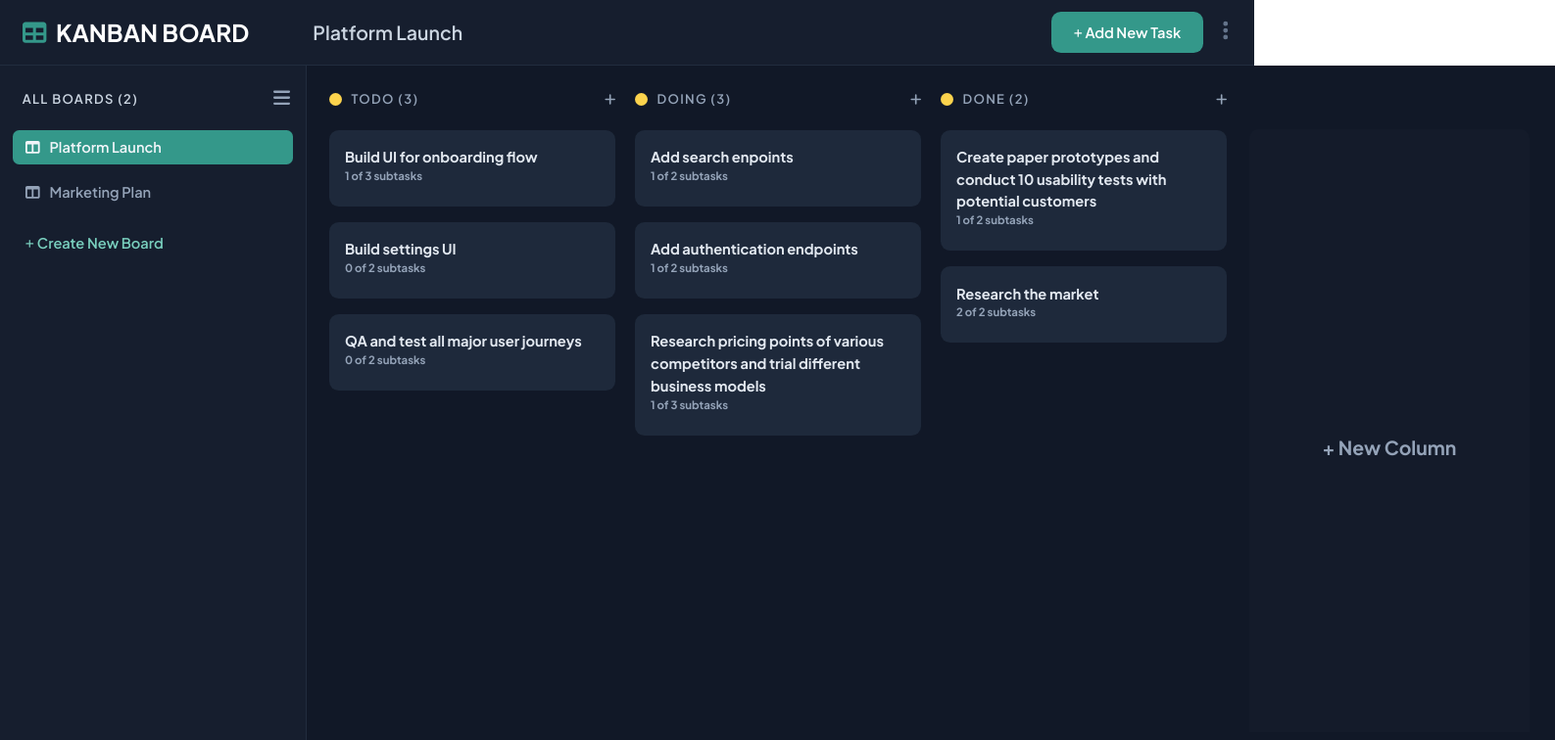
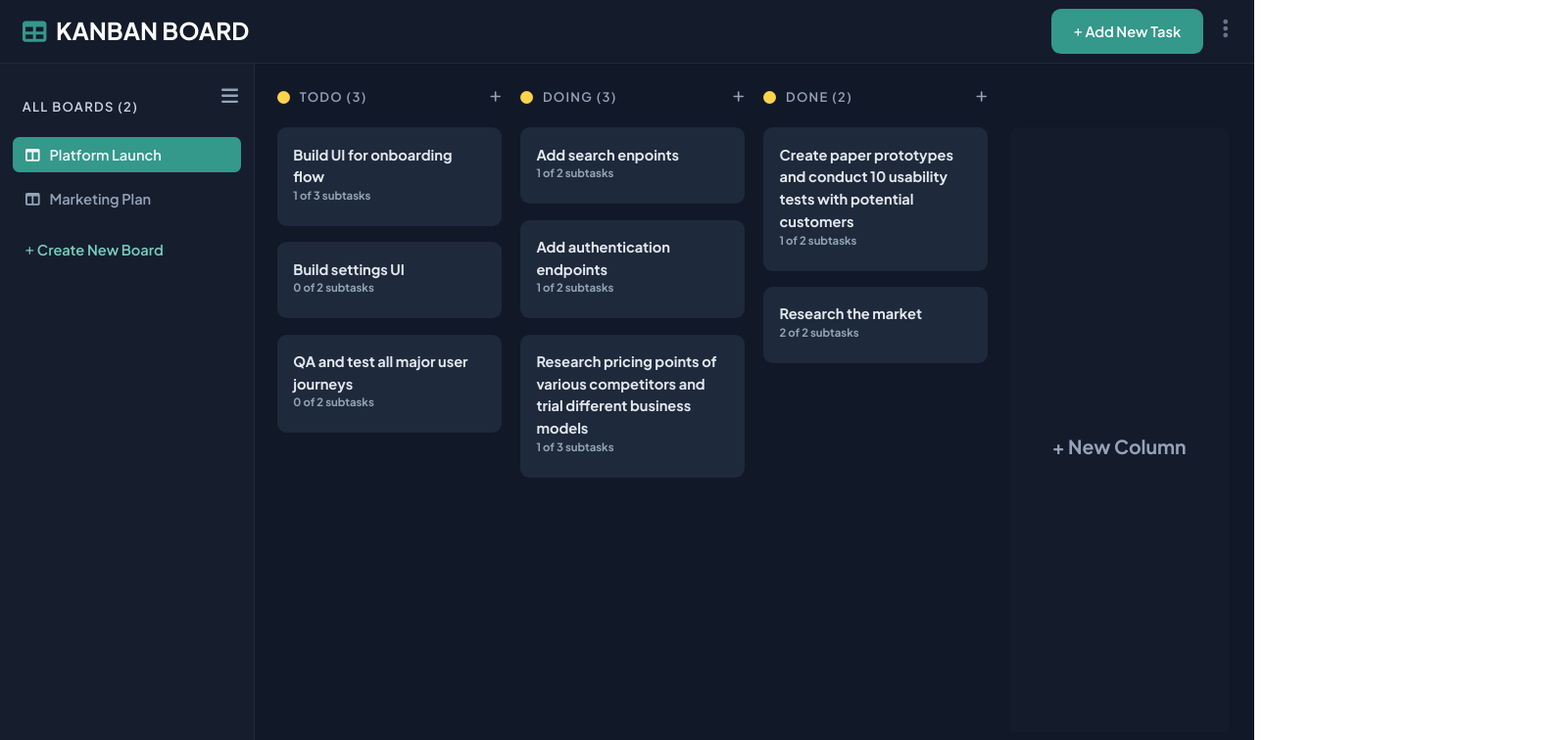
Before and after one commit to julian-br/quick-kanban, a React (Vite) app: page /board/1 in a window 1280 px wide. Shown: the top 756 px of the page at 98% size, 1587 px wide, since content can reach past the window. Built offline with nearby package versions, Linux system fonts and the light colour scheme.

Commit message:
introducing app shell

```diff
--- a/src/App.tsx
+++ b/src/App.tsx
@@ -7,7 +7,7 @@ const queryClient = new QueryClient();
 
 function App() {
   return (
-    <div className="font-jakarta min-h-screen flex flex-col bg-gray-900">
+    <div className="">
       <QueryClientProvider client={queryClient}>
         <Route path="/" component={NoCreatedBoardsPage}></Route>
         <Route path="/board/:boardId">
--- /dev/null
+++ b/src/components/AppShell.tsx
@@ -0,0 +1,89 @@
+import { CSSProperties, ReactNode, useState } from "react";
+import Button from "./Button";
+import { FontAwesomeIcon } from "@fortawesome/react-fontawesome";
+import { faBars, faTable } from "@fortawesome/free-solid-svg-icons";
+
+interface AppShellProps {
+  main: ReactNode;
+  sideBar?: ReactNode;
+  navBar?: ReactNode;
+}
+
+const NAVBAR_HEIGHT = "5rem";
+const SIDE_BAR_OPEN_WIDTH = "25rem";
+const SIDE_BAR_CLOSED_WIDTH = "4rem";
+
+export default function AppShell(props: AppShellProps) {
+  const mainContentSize: CSSProperties = {
+    height: `calc(100vh - ${NAVBAR_HEIGHT})`,
+  };
+  return (
+    <div className="h-screen w-screen font-jakarta bg-gray-900">
+      <Navbar>{props.navBar}</Navbar>
+      <div className={`w-screen flex items-stretch`}>
+        {props.sideBar && <SideBar>{props.sideBar} </SideBar>}
+        <main className="overflow-hidden flex-grow" style={mainContentSize}>
+          <div className="w-full h-full overflow-auto">{props.main}</div>
+        </main>
+      </div>
+    </div>
+  );
+}
+
+function Navbar({ children }: { children?: ReactNode }) {
+  const navBarSize: CSSProperties = {
+    width: "100vw",
+    height: NAVBAR_HEIGHT,
+  };
+
+  return (
+    <nav
+      className="bg-slate-800 border-b bg-opacity-20 border-slate-700 border-opacity-40  px-7 flex  items-center"
+      style={navBarSize}
+    >
+      <div className="text-3xl font-bold uppercase pr-24">
+        <FontAwesomeIcon
+          icon={faTable}
+          className="text-primary-500 mr-3"
+        ></FontAwesomeIcon>
+        <span className="text-white">Kanban Board</span>
+      </div>
+      {children}
+    </nav>
+  );
+}
+
+function SideBar({ children }: { children: ReactNode }) {
+  const [sideBarIsOpen, setSideBarIsOpen] = useState(true);
+
+  const sideBarWidth = sideBarIsOpen
+    ? SIDE_BAR_OPEN_WIDTH
+    : SIDE_BAR_CLOSED_WIDTH;
+
+  const sideBarSize: CSSProperties = {
+    width: sideBarWidth,
+    height: `calc(100vh - ${NAVBAR_HEIGHT})`,
+  };
+
+  function toggleSideBar() {
+    setSideBarIsOpen((prev) => !prev);
+  }
+
+  return (
+    <nav
+      className="bg-slate-800 border-r bg-opacity-40 border-slate-700 border-opacity-40 relative overflow-hidden"
+      style={sideBarSize}
+    >
+      <div className="absolute flex w-full pt-5">
+        <Button
+          onClick={toggleSideBar}
+          variant="custom"
+          className="p-2 ml-auto mr-3 font-bold text-xl text-slate-400 rounded-lg hover:bg-slate-800 hover:text-primary-400"
+        >
+          <FontAwesomeIcon className="h-6" icon={faBars}></FontAwesomeIcon>
+        </Button>
+      </div>
+      {sideBarIsOpen === true && <div className="pt-10">{children}</div>}
+    </nav>
+  );
+}
--- a/src/components/Navbar.tsx
+++ /dev/null
@@ -1,35 +0,0 @@
-import { ReactNode } from "react";
-import { FontAwesomeIcon } from "@fortawesome/react-fontawesome";
-import { faTable } from "@fortawesome/free-solid-svg-icons";
-
-interface NavbarProps {
-  children?: ReactNode[] | ReactNode;
-}
-
-function Navbar({ children }: NavbarProps) {
-  return (
-    <nav className="bg-slate-800 border-b bg-opacity-40 border-slate-700 border-opacity-40  px-7 flex items-center py-3">
-      <Brand />
-      {children}
-    </nav>
-  );
-}
-
-function Brand() {
-  return (
-    <div className="text-3xl font-bold uppercase">
-      <FontAwesomeIcon
-        icon={faTable}
-        className="text-primary-500 mr-3"
-      ></FontAwesomeIcon>
-      <span className="text-white">Kanban Board</span>
-    </div>
-  );
-}
-
-function NavbarControls({ children }: { children: ReactNode }) {
-  return <div className="flex ml-auto items-center gap-3">{children}</div>;
-}
-
-Navbar.Controls = NavbarControls;
-export default Navbar;
--- a/src/components/SideBar.tsx
+++ /dev/null
@@ -1,31 +0,0 @@
-import { ReactNode, useState } from "react";
-import Button from "./Button";
-import { FontAwesomeIcon } from "@fortawesome/react-fontawesome";
-import { faBars } from "@fortawesome/free-solid-svg-icons";
-
-interface Props {
-  children: ReactNode;
-}
-
-export default function SideBar({ children }: Props) {
-  const [isOpen, setIsOpen] = useState(true);
-
-  function toggleIsOpen() {
-    setIsOpen(!isOpen);
-  }
-
-  return (
-    <nav className="bg-slate-800 border-r bg-opacity-40 border-slate-700 border-opacity-40 relative ">
-      <div className="absolute flex w-full pt-5">
-        <Button
-          onClick={toggleIsOpen}
-          variant="custom"
-          className="p-2 ml-auto mr-3 font-bold text-xl text-slate-400 rounded-lg hover:bg-slate-800 hover:text-primary-400"
-        >
-          <FontAwesomeIcon className="h-6" icon={faBars}></FontAwesomeIcon>
-        </Button>
-      </div>
-      <div className={isOpen ? "w-96" : "w-16"}>{isOpen && children}</div>
-    </nav>
-  );
-}
--- a/src/pages/KanbanBoardPage.tsx
+++ b/src/pages/KanbanBoardPage.tsx
@@ -3,8 +3,6 @@ import { Task } from "../api/task";
 import CreateBoardModal from "../features/managing-boards/CreateBoardModal";
 import KanbanBoard from "../features/kanban-board/KanbanBoard";
 import KanbanBoardsNav from "../features/managing-boards/KanbanBoardsNav";
-import Navbar from "../components/Navbar";
-import SideBar from "../components/SideBar";
 import ViewTaskModal from "../features/managing-tasks/ViewTaskModal";
 import { useKanbanBoard } from "../api/kanbanBoard";
 import CreateTaskModal from "../features/managing-tasks/CreateTaskModal";
@@ -14,6 +12,7 @@ import DeleteBoardModal from "../features/managing-boards/DeleteBoardModal";
 import { FontAwesomeIcon } from "@fortawesome/react-fontawesome";
 import { faPlus } from "@fortawesome/free-solid-svg-icons";
 import { CreateColumnModal } from "../features/managing-columns/CreateColumnModal";
+import AppShell from "../components/AppShell";
 
 interface KanbanBoardPageProps {
   urlParams: {
@@ -36,7 +35,7 @@ export default function KanbanBoardPage({ urlParams }: KanbanBoardPageProps) {
 
   const { boardId } = urlParams;
 
-  const activeBoard = useKanbanBoard(boardId);
+  const activeBoardQuery = useKanbanBoard(boardId);
 
   function handleTaskClicked(taskData: Task) {
     setSelectedTask(taskData);
@@ -51,13 +50,9 @@ export default function KanbanBoardPage({ urlParams }: KanbanBoardPageProps) {
 
   return (
     <>
-      <Navbar>
-        {activeBoard.isFetched && (
-          <div className="text-slate-300 font-semibold text-2xl ml-20">
-            {activeBoard.data?.name}
-          </div>
-        )}
-        <Navbar.Controls>
+      <AppShell
+        navBar={
+          <div className="flex ml-auto gap-3">
             <AddTaskButton onClick={() => setActiveModal("CreateTaskModal")} />
             <ContextMenu>
               <ContextMenu.Entry onClick={() => console.log("entry clicked")}>
@@ -69,36 +64,39 @@ export default function KanbanBoardPage({ urlParams }: KanbanBoardPageProps) {
                 <span className="text-danger-400">Delete Board</span>
               </ContextMenu.Entry>
             </ContextMenu>
-        </Navbar.Controls>
-      </Navbar>
-
-      <div className="flex flex-grow">
-        <SideBar>
-          <div className="mt-7">
+          </div>
+        }
+        sideBar={
           <KanbanBoardsNav
             activeBoardId={boardId}
             onCreateNewBoardClick={() => setActiveModal("CreateBoardModal")}
           />
-          </div>
-        </SideBar>
-        {activeBoard.isSuccess && (
-          <main className="w-full">
+        }
+        main={
+          activeBoardQuery.isSuccess && (
             <KanbanBoard
               onAddTaskClick={(columnName) => {
                 setColumnToAddTaskTo(columnName);
                 setActiveModal("CreateTaskModal");
               }}
               onCreateColumnClick={() => setActiveModal("CreateColumnModal")}
-              board={activeBoard.data}
+              board={activeBoardQuery.data}
               onTaskClick={handleTaskClicked}
             />
+          )
+        }
+      />
+
+      <div className="flex flex-grow">
+        {activeBoardQuery.isSuccess && (
+          <div>
             {/* Modals */}
             {activeModal === "CreateBoardModal" && (
               <CreateBoardModal onClose={closeModals} />
             )}
             {activeModal === "CreateTaskModal" && (
               <CreateTaskModal
-                board={activeBoard.data}
+                board={activeBoardQuery.data}
                 columnName={columnToAddTaskTo}
                 onClose={closeModals}
               />
@@ -107,22 +105,22 @@ export default function KanbanBoardPage({ urlParams }: KanbanBoardPageProps) {
               <ViewTaskModal
                 onClose={closeModals}
                 task={selectedTask}
-                boardColumns={activeBoard.data.columns}
+                boardColumns={activeBoardQuery.data.columns}
               />
             )}
             {activeModal === "DeleteBoardModal" && (
               <DeleteBoardModal
-                boardId={activeBoard.data.id}
+                boardId={activeBoardQuery.data.id}
                 onClose={closeModals}
               />
             )}
             {activeModal === "CreateColumnModal" && (
               <CreateColumnModal
                 onClose={closeModals}
-                board={activeBoard.data}
+                board={activeBoardQuery.data}
               />
             )}
-          </main>
+          </div>
         )}
       </div>
     </>
--- a/src/pages/NoCreatedBoardsPage.tsx
+++ b/src/pages/NoCreatedBoardsPage.tsx
@@ -2,12 +2,11 @@ import { useEffect, useState } from "react";
 import Button from "../components/Button";
 import CreateBoardModal from "../features/managing-boards/CreateBoardModal";
 import KanbanBoardsNav from "../features/managing-boards/KanbanBoardsNav";
-import Navbar from "../components/Navbar";
-import SideBar from "../components/SideBar";
 import { useLocation } from "wouter";
 import { useKanbanBoards } from "../api/kanbanBoard";
 import { FontAwesomeIcon } from "@fortawesome/react-fontawesome";
 import { faPlus } from "@fortawesome/free-solid-svg-icons";
+import AppShell from "../components/AppShell";
 
 export default function NoCreatedBoardsPage() {
   const [showCreateNewBoardModal, setShowCreateNewBoardModal] = useState(false);
@@ -28,19 +27,18 @@ export default function NoCreatedBoardsPage() {
 
   return (
     <>
-      <Navbar />
-      <div className="flex-grow flex">
-        <SideBar>
+      <AppShell
+        sideBar={
           <div className="mt-7">
             <KanbanBoardsNav
               activeBoardId=""
               onCreateNewBoardClick={handleCreateNewBoardClicked}
             />
           </div>
-        </SideBar>
-
-        <main className="w-full flex-grow bg-slate-100 flex items-center">
-          <div className="mx-auto mb-32 text-center">
+        }
+        main={
+          <div className="flex items-center">
+            <div className="mx-auto mt-96 text-center">
               <p className="text-lg font-medium text-slate-400 mb-3">
                 No board has been created yet.
               </p>
@@ -55,7 +53,10 @@ export default function NoCreatedBoardsPage() {
                 </div>
               </Button>
             </div>
-        </main>
+          </div>
+        }
+      />
+      <div>
         {showCreateNewBoardModal && (
           <CreateBoardModal onClose={() => setShowCreateNewBoardModal(false)} />
         )}
```
Lines whose indentation alone changed are shown as unchanged.
